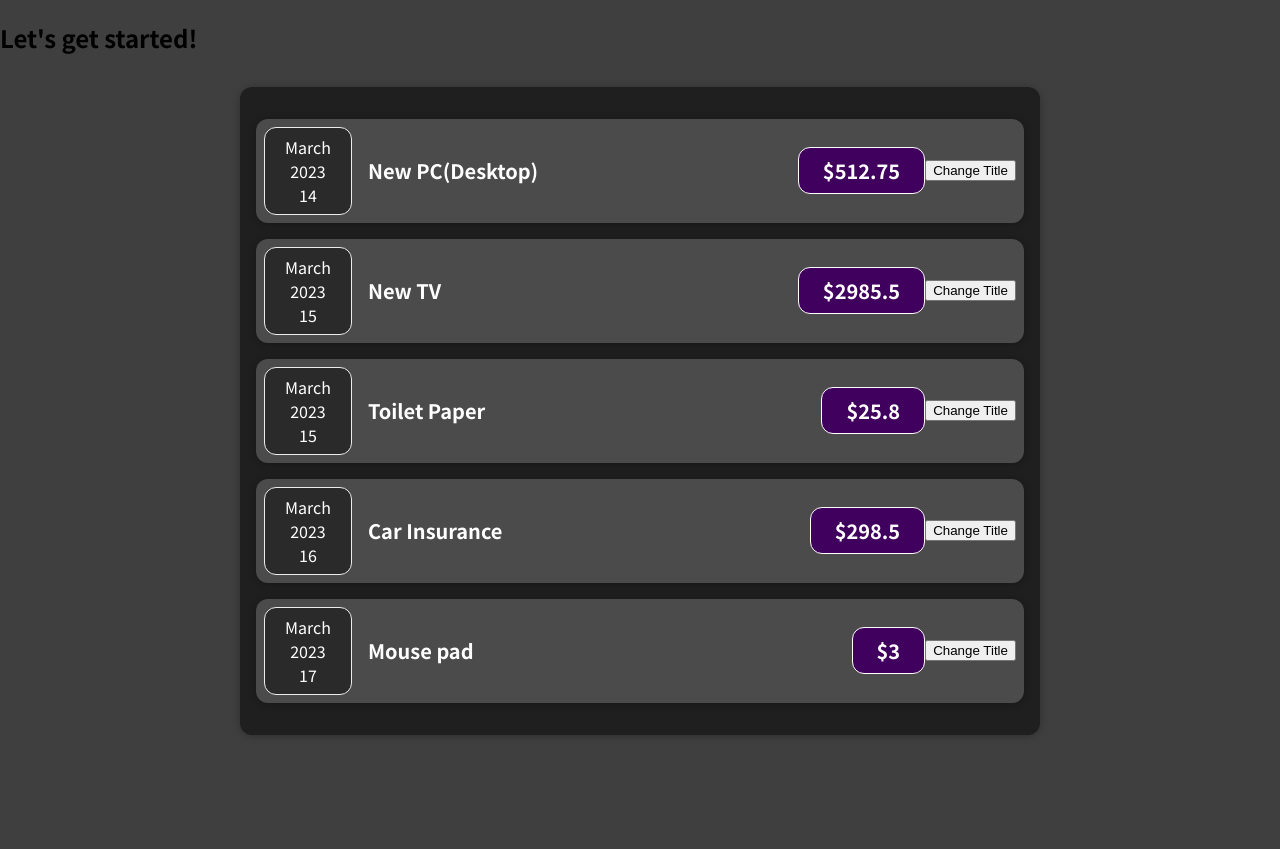
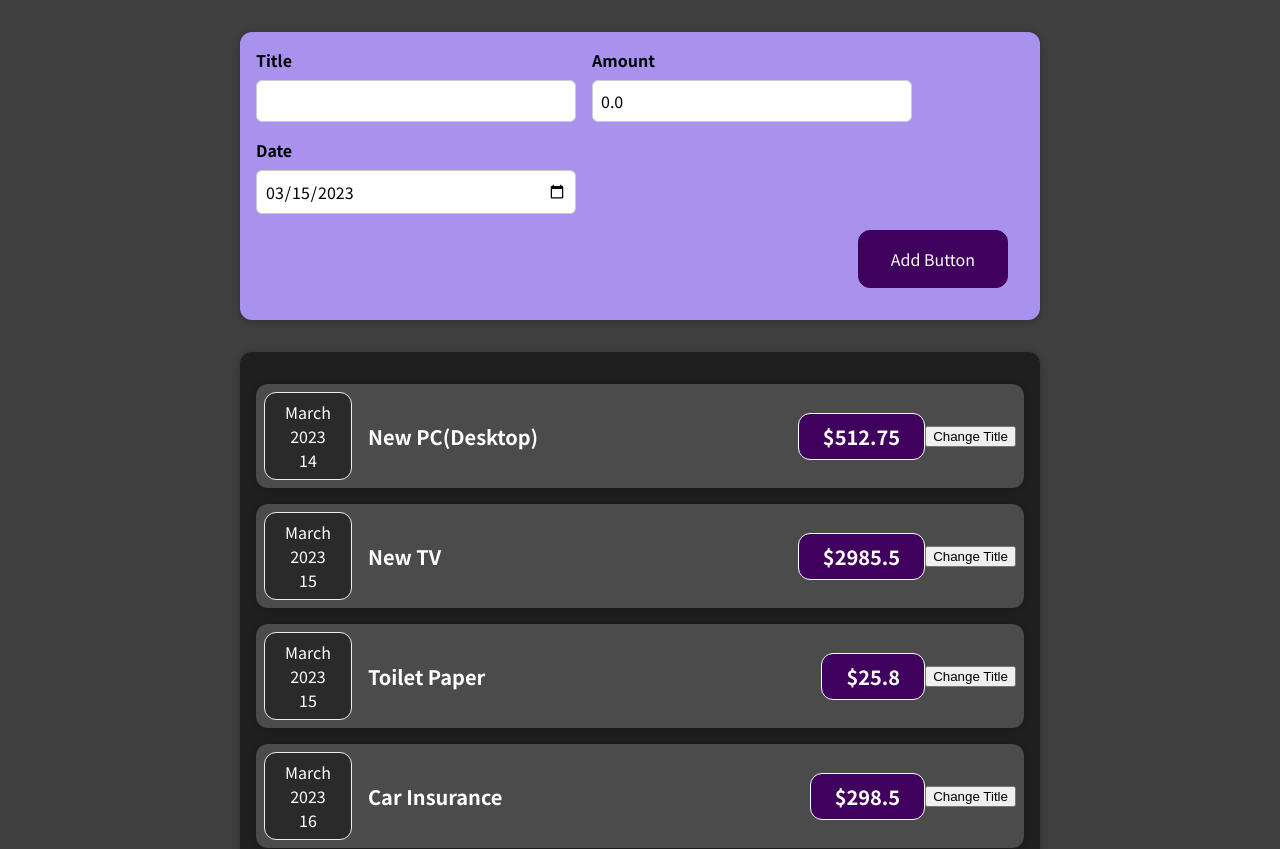
Before and after one commit to MohamedFaalil/expense_tracker, a React (Create React App) app: page / in a window 1280 px wide. Shown: the top 849 px of the page. Before the commit the page ends 800 px from the top, so only its background shows below. Built offline with nearby package versions, Linux system fonts and the light colour scheme.

Commit message:
Added New Compenents to get User input (new expense form) Working with multiple states of a component

```diff
--- a/src/App.js
+++ b/src/App.js
@@ -1,5 +1,6 @@
 import React from "react";
 import Expenses from "./components/Expenses/Expenses";
+import NewExpense from "./components/NewExpense/NewExpense";
 
 
 const expenses = [
@@ -20,7 +21,7 @@
 
     return (
         <div>
-            <h2>Let's get started!</h2>
+            <NewExpense/>
             <Expenses expense_collection={expenses}/>
         </div>
     );
--- /dev/null
+++ b/src/components/NewExpense/ExpenseForm.css
@@ -0,0 +1,27 @@
+.new-expense__controls {
+    display: flex;
+    flex-wrap: wrap;
+    gap: 1rem;
+    margin-bottom: 1rem;
+    text-align: left;
+}
+
+.new-expense__control label {
+    font-weight: bold;
+    margin-bottom: 0.5rem;
+    display: block;
+}
+
+.new-expense__control input {
+    font: inherit;
+    padding: 0.5rem;
+    border-radius: 6px;
+    border: 1px solid #ccc;
+    width: 20rem;
+    max-width: 100%;
+}
+
+.new-expense__actions {
+    text-align: right;
+    width: 100%;
+}
--- /dev/null
+++ b/src/components/NewExpense/ExpenseForm.js
@@ -0,0 +1,53 @@
+import React, { useState } from "react";
+import './ExpenseForm.css';
+
+const getCurrentDate = ()=>{
+    const date = new Date();
+    const month = date.toLocaleString('en-US', {month: '2-digit'});
+    const year = date.getFullYear();
+    const day = date.toLocaleString('en-US', {day: 'numeric'});
+    return `${year}-${month}-${day}`;
+};
+const ExpenseForm = ()=>{
+    const[enteredTitle, setEnteredTitle] = useState('');
+    const[enteredAmount, setEnteredAmount] = useState('0.0');
+    const[enteredDate, setEnteredDate] = useState(getCurrentDate());
+    const titleChangeHandler = event =>{
+            setEnteredTitle(event.target.value);
+    };
+
+    const amountChangeHandler = event => {
+        setEnteredAmount(event.target.value);
+    };
+
+    const dateChangeHandler = event => {
+        setEnteredDate(event.target.value);
+    };
+
+
+    return (
+        <form>
+            <div className="new-expense__controls">
+                <div className="new-expense__control">
+                    <label>Title</label>
+                    <input type="text" onChange={titleChangeHandler} value={enteredTitle}/>
+                </div>
+                <div className="new-expense__control">
+                    <label>Amount</label>
+                    <input type="number" min="0.1" step="0.01" value={enteredAmount}
+                           onChange={amountChangeHandler}/>
+                </div>
+                <div className="new-expense__control">
+                    <label>Date</label>
+                    <input type="date" min="2019-01-01" max={enteredDate} value={enteredDate}
+                           onChange={dateChangeHandler}/>
+                </div>
+                <div className="new-expense__actions">
+                    <button type="submit">Add Button</button>
+                </div>
+            </div>
+        </form>
+    );
+};
+
+export default ExpenseForm;
--- /dev/null
+++ b/src/components/NewExpense/NewExpense.css
@@ -0,0 +1,38 @@
+.new-expense {
+    background-color: #a892ee;
+    padding: 1rem;
+    margin: 2rem auto;
+    width: 50rem;
+    max-width: 95%;
+    border-radius: 12px;
+    text-align: center;
+    box-shadow: 0 1px 8px rgba(0, 0, 0, 0.25);
+}
+
+.new-expense button {
+    font: inherit;
+    cursor: pointer;
+    padding: 1rem 2rem;
+    border: 1px solid #40005d;
+    background-color: #40005d;
+    color: white;
+    border-radius: 12px;
+    margin-right: 1rem;
+}
+
+.new-expense button:hover,
+.new-expense button:active {
+    background-color: #510674;
+    border-color: #510674;
+}
+
+.new-expense button.alternative {
+    color: #220131;
+    border-color: transparent;
+    background-color: transparent;
+}
+
+.new-expense button.alternative:hover,
+.new-expense button.alternative:active {
+    background-color: #ddb3f8;
+}
--- /dev/null
+++ b/src/components/NewExpense/NewExpense.js
@@ -0,0 +1,10 @@
+import React from "react";
+import './NewExpense.css';
+import ExpenseForm from "./ExpenseForm";
+const NewExpense = ()=>{
+    return (<div className="new-expense">
+        <ExpenseForm/>
+    </div>);
+};
+
+export default NewExpense;
```
